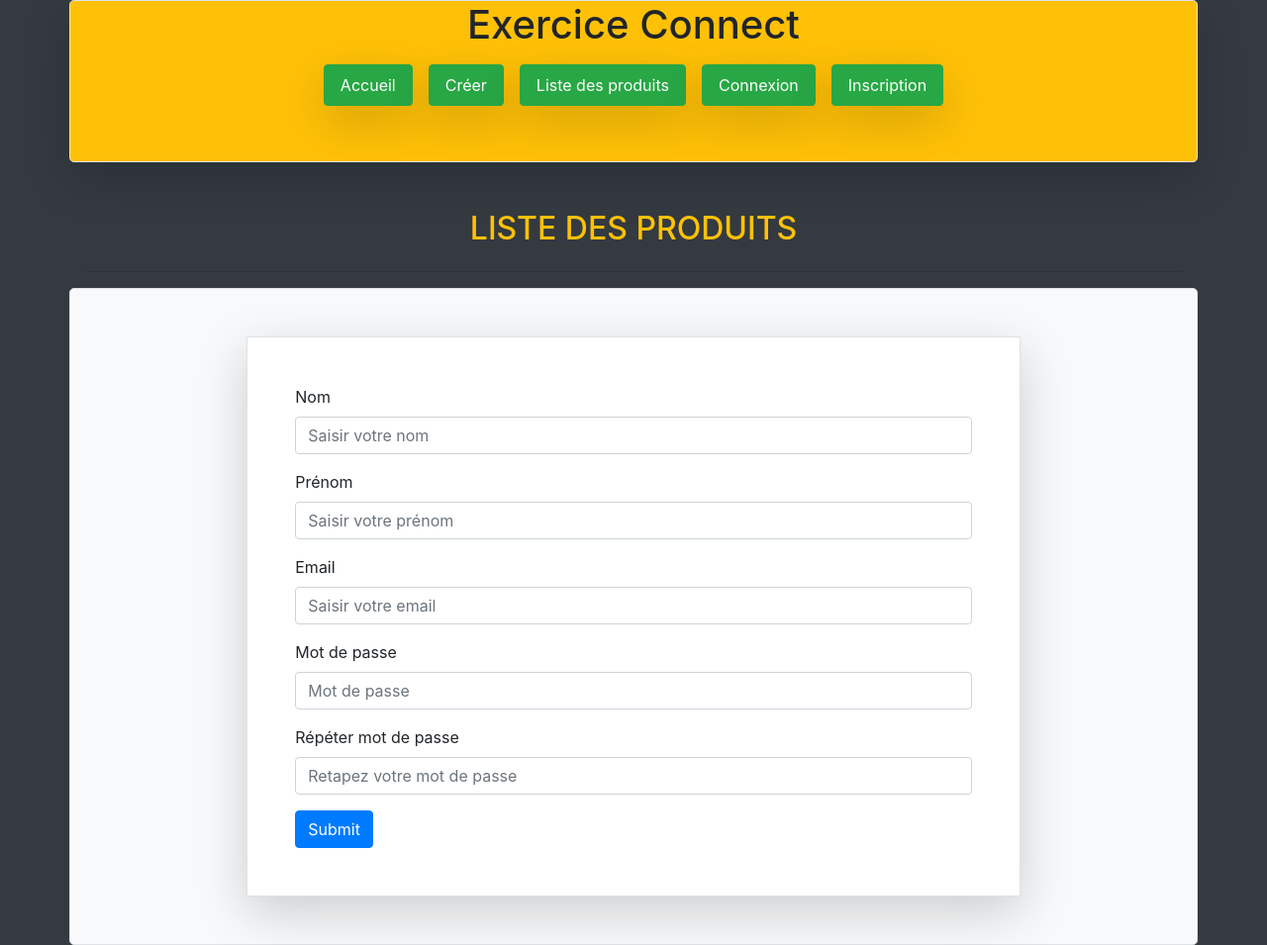
After one commit to laurentbedu/Travail, a PHP site: page /inscription.php in a window 1280 px wide. The commit adds this page. Shown: the whole page at 99% size. Run offline with PHP 8.4, Linux system fonts and the light colour scheme.

Commit message:
update 03/02/2020 16:27

```diff
--- a/connect/header.php
+++ b/connect/header.php
@@ -13,6 +13,12 @@
             <li class="nav-item">
                 <a class="nav-link btn btn-success m-2 shadow-lg" href="listeProduits.php">Liste des produits</a>
             </li>
+            <li class="nav-item">
+                <a class="nav-link btn btn-success m-2 shadow-lg" href="connexion.php">Connexion</a>
+            </li>
+            <li class="nav-item">
+                <a class="nav-link btn btn-success m-2 shadow-lg" href="inscription.php">Inscription</a>
+            </li>
         </ul>
     </nav>
 </header>
--- /dev/null
+++ b/connect/inscription.php
@@ -0,0 +1,52 @@
+<!doctype html>
+<html lang="fr">
+<head>
+    <title>Inscription d'un nouvel utilisateur</title>
+    <!-- Required meta tags -->
+    <meta charset="utf-8">
+    <meta name="viewport" content="width=device-width, initial-scale=1, shrink-to-fit=no">
+
+    <!-- Bootstrap CSS -->
+    <link rel="stylesheet" href="https://stackpath.bootstrapcdn.com/bootstrap/4.3.1/css/bootstrap.min.css" integrity="sha384-ggOyR0iXCbMQv3Xipma34MD+dH/1fQ784/j6cY/iJTQUOhcWr7x9JvoRxT2MZw1T" crossorigin="anonymous">
+</head>
+<body class="bg-dark">
+<?php include("header.php"); ?>
+<div class="container">
+    <div class="row justify-content-center">
+        <h2 class="text-center text-warning">LISTE DES PRODUITS</h2>
+    </div>
+    <hr>
+    <div class="row border p-5 rounded-lg bg-light">
+        <form class="border w-75 mx-auto p-5 bg-white shadow-lg" method="post" action="traitementInscription.php">
+            <div class="form-group">
+                <label for="nom">Nom</label>
+                <input type="text" class="form-control" id="nom" name="nom" placeholder="Saisir votre nom" required>
+            </div>
+            <div class="form-group">
+                <label for="prenom">Prénom</label>
+                <input type="text" class="form-control" id="prenom" name="prenom" placeholder="Saisir votre prénom" required>
+            </div>
+            <div class="form-group">
+                <label for="email">Email</label>
+                <input type="email" class="form-control" id="email" name="emailUser" placeholder="Saisir votre email" required>
+            </div>
+            <div class="form-group">
+                <label for="passe">Mot de passe</label>
+                <input type="password" class="form-control" id="passe" name="passe" placeholder="Mot de passe" required>
+            </div>
+            <div class="form-group">
+                <label for="passeRepeat">Répéter mot de passe</label>
+                <input type="password" class="form-control" id="passeRepeat" placeholder="Retapez votre mot de passe" required>
+            </div>
+
+            <button type="submit" class="btn btn-primary">Submit</button>
+        </form>
+    </div>
+</div>
+<!-- Optional JavaScript -->
+<!-- jQuery first, then Popper.js, then Bootstrap JS -->
+<script src="https://code.jquery.com/jquery-3.3.1.slim.min.js" integrity="sha384-q8i/X+965DzO0rT7abK41JStQIAqVgRVzpbzo5smXKp4YfRvH+8abtTE1Pi6jizo" crossorigin="anonymous"></script>
+<script src="https://cdnjs.cloudflare.com/ajax/libs/popper.js/1.14.7/umd/popper.min.js" integrity="sha384-UO2eT0CpHqdSJQ6hJty5KVphtPhzWj9WO1clHTMGa3JDZwrnQq4sF86dIHNDz0W1" crossorigin="anonymous"></script>
+<script src="https://stackpath.bootstrapcdn.com/bootstrap/4.3.1/js/bootstrap.min.js" integrity="sha384-JjSmVgyd0p3pXB1rRibZUAYoIIy6OrQ6VrjIEaFf/nJGzIxFDsf4x0xIM+B07jRM" crossorigin="anonymous"></script>
+</body>
+</html>
--- a/connect/listeProduits.php
+++ b/connect/listeProduits.php
@@ -1,5 +1,5 @@
 <?php
-require("connexion.php");
+require("connexionBDD.php");
 require("fonctions.php");
 
 $sql = "SELECT P.id, P.name, P.price, P.description, P.image, Categories.name AS categorie_name FROM Products AS P
--- a/connect/modifier.php
+++ b/connect/modifier.php
@@ -1,5 +1,5 @@
 <?php
-require("connexion.php");
+require("connexionBDD.php");
 require("fonctions.php");
 
 $idProduct = verifVariable($_GET["idProduct"]);
--- a/connect/showDetail.php
+++ b/connect/showDetail.php
@@ -1,5 +1,5 @@
 <?php
-require("connexion.php");
+require("connexionBDD.php");
 require("fonctions.php");
 
 $produit = verifVariable($_GET["idProduct"]);
--- a/connect/supprime.php
+++ b/connect/supprime.php
@@ -1,5 +1,5 @@
 <?php
-require("connexion.php");
+require("connexionBDD.php");
 require("fonctions.php");
 
 $idProduct = verifVariable($_GET["idProduct"]);
--- a/connect/traitementCreer.php
+++ b/connect/traitementCreer.php
@@ -1,5 +1,5 @@
 <?php
-require("connexion.php");
+require("connexionBDD.php");
 require("fonctions.php");
 
 $name = verifVariable($_POST["name"]);
--- a/connect/traitementModif.php
+++ b/connect/traitementModif.php
@@ -1,5 +1,5 @@
 <?php
-require("connexion.php");
+require("connexionBDD.php");
 require("fonctions.php");
 
 $id = verifVariable($_POST["id"]);
```
Also changed, not shown: connect/connexion.php (+22 -15 lines), connect/connexionBDD.php (added, +16 -0 lines), connect/traitementInscription.php (added, +22 -0 lines).
